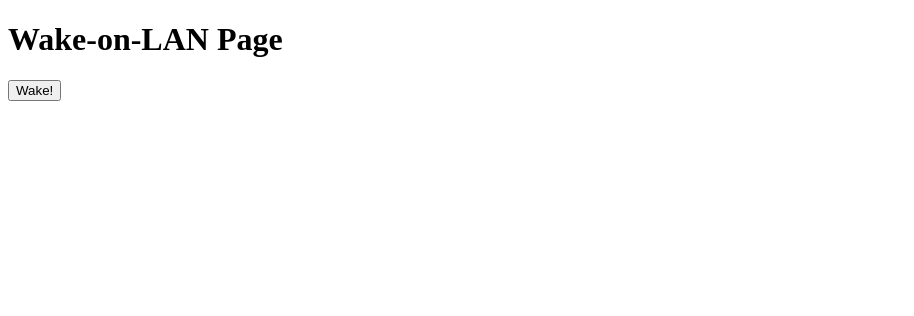
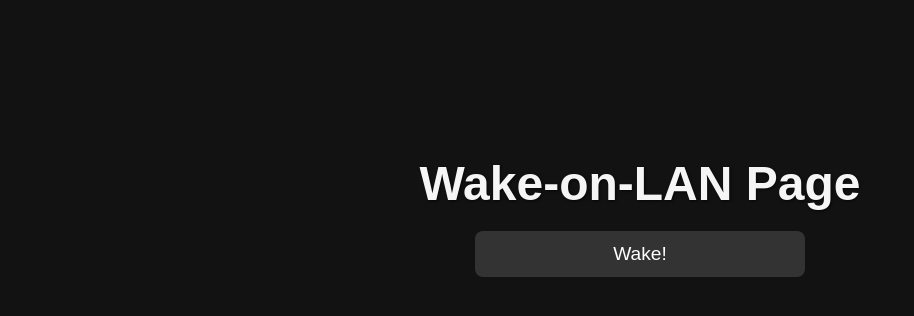
Before and after one commit to mxxim-xd/Raspy-Controller, a website: page public/index.html in a window 1280 px wide. Shown: the whole page, without its empty margins (0-914 px from the left). Drawn offline with Linux system fonts and the light colour scheme.

Commit message:
Added css

```diff
--- /dev/null
+++ b/public/css/main.css
@@ -0,0 +1,60 @@
+/* General Styles */
+body {
+  font-family: 'Arial', sans-serif;
+  margin: 0;
+  padding: 0;
+  background: #121212; /* Dark background for the whole page */
+  color: #e0e0e0; /* Light text color for contrast */
+  text-align: center;
+  display: grid;
+  justify-content: center;
+  align-items: center;
+  height: 50vh;
+}
+
+h1 {
+  font-size: 3rem;
+  margin-bottom: 20px;
+  color: #f5f5f5; /* Slightly lighter text color */
+  text-shadow: 1px 1px 3px rgba(0, 0, 0, 0.7); /* Subtle shadow for text readability */
+}
+
+/* Button Styles */
+button {
+  background: #333; /* Dark background for the button */
+  border: none;
+  border-radius: 8px;
+  width: 75%;
+  color: #fff;
+  font-size: 1.2rem;
+  padding: 12px 24px;
+  cursor: pointer;
+  outline: none;
+  transition: background 0.3s ease, transform 0.3s ease;
+}
+
+/* Button Hover Effect */
+button:hover {
+  background: #555; /* Slightly lighter background on hover */
+  transform: scale(1.05);
+}
+
+/* Button Active Effect */
+button:active {
+  background: #444; /* Even darker background when pressed */
+  transform: scale(0.95);
+}
+
+/* Animation */
+@keyframes fadeIn {
+  from {
+    opacity: 0;
+  }
+  to {
+    opacity: 1;
+  }
+}
+
+.fade-in {
+  animation: fadeIn 1s ease-in-out;
+}
--- a/public/index.html
+++ b/public/index.html
@@ -4,10 +4,13 @@
     <meta charset="UTF-8" />
     <meta name="viewport" content="width=device-width, initial-scale=1.0" />
     <title>Wake-on-LAN</title>
+    <link rel="stylesheet" href="css/main.css" />
   </head>
   <body>
-    <h1>Wake-on-LAN Page</h1>
-    <button id="wake">Wake!</button>
+    <div>
+      <h1>Wake-on-LAN Page</h1>
+      <button id="wake">Wake!</button>
+    </div>
 
     <script>
       document.getElementById('wake').addEventListener('click', function () {
```
